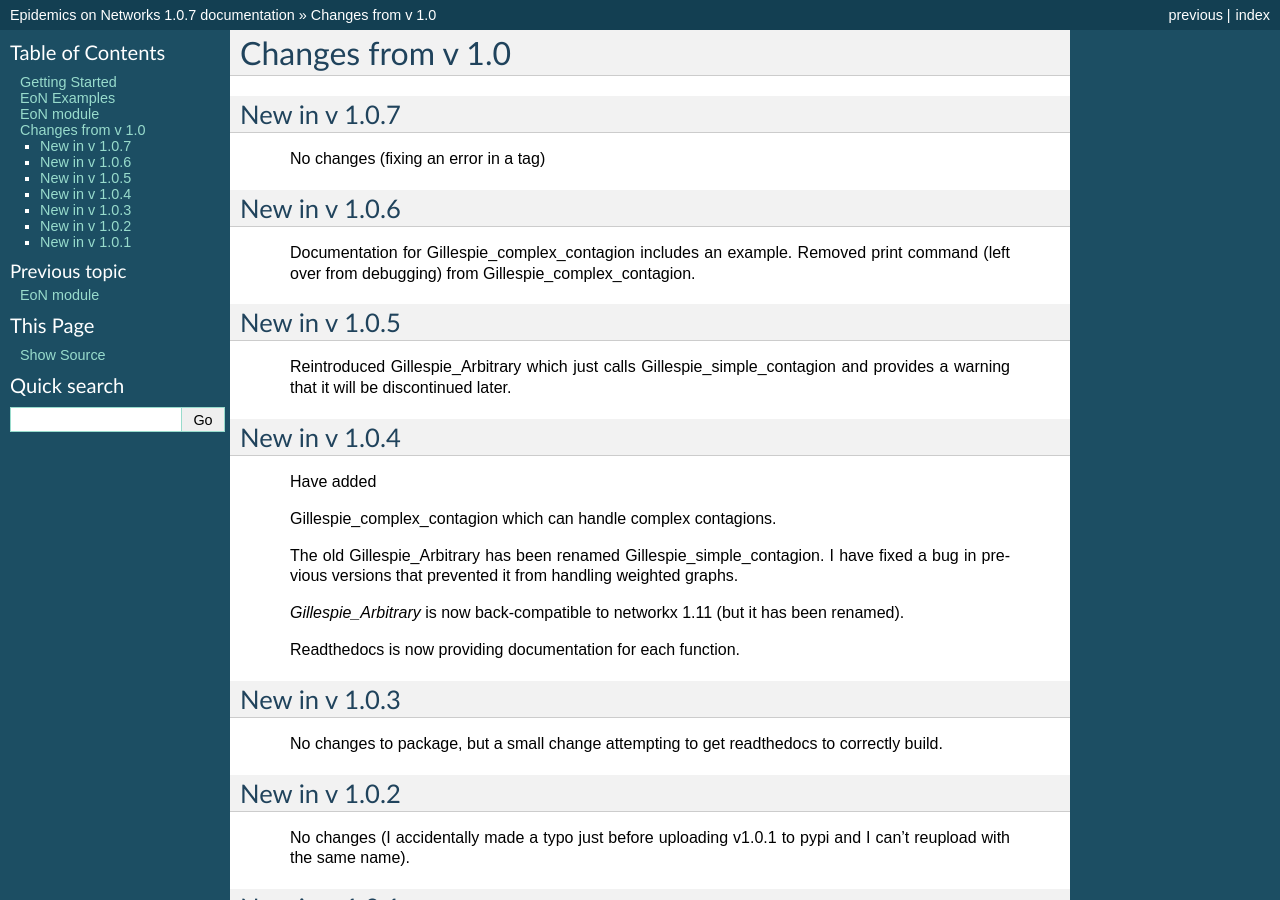
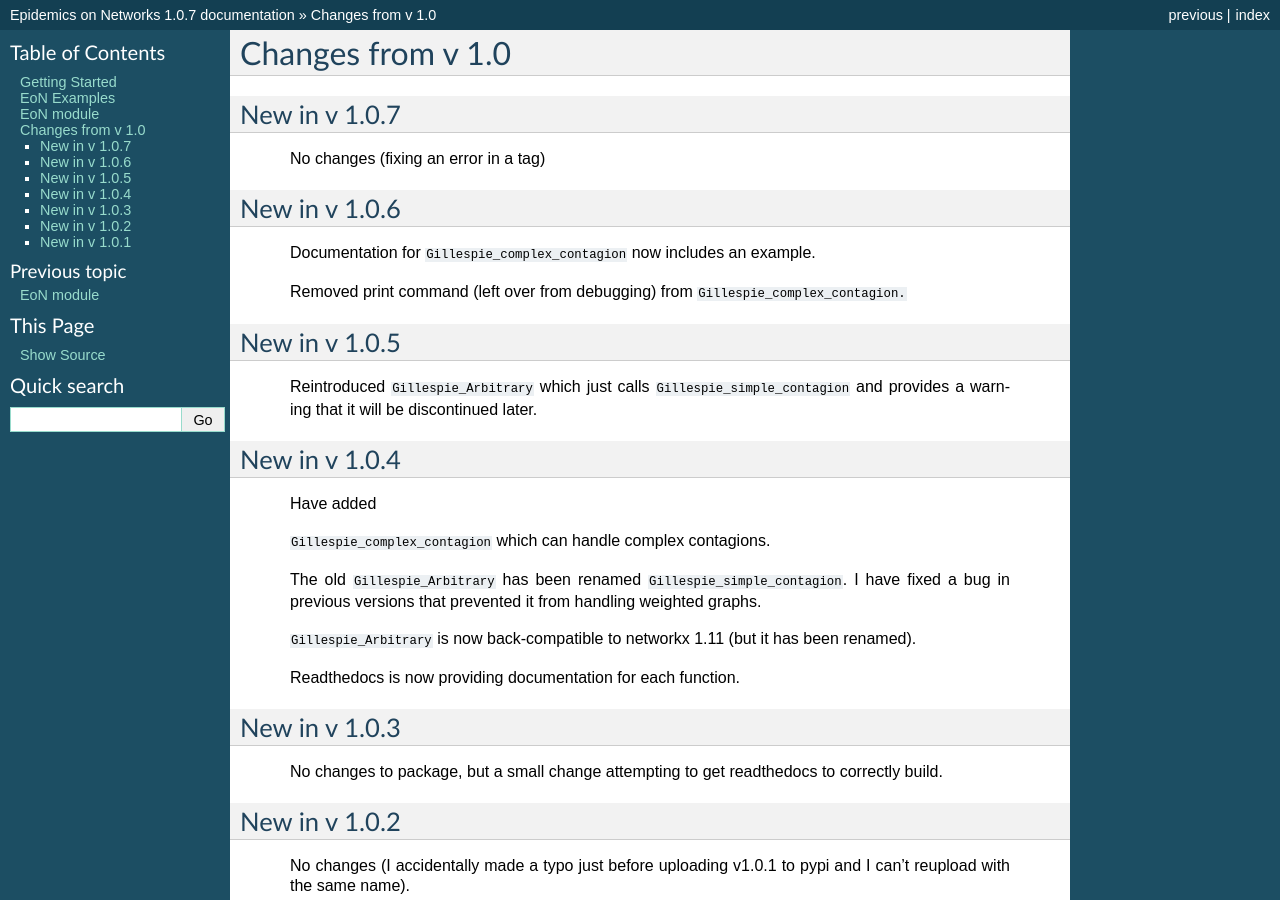
Before and after one commit to springer-math/Mathematics-of-Epidemics-on-Networks, a Sphinx documentation site: the page built from docs/Changes.rst, in a window 1280 px wide and 900 px high. Built offline with Sphinx 7.4.7, drawn with Linux system fonts in a browser that asks for light colours.

Commit message:
Updates of documentation

```diff
--- a/docs/Changes.rst
+++ b/docs/Changes.rst
@@ -9,13 +9,14 @@ New in v 1.0.7
 New in v 1.0.6
 -----------------
 
-   Documentation for Gillespie_complex_contagion includes an example.
-   Removed print command (left over from debugging) from Gillespie_complex_contagion.
+   Documentation for ``Gillespie_complex_contagion`` now includes an example.
+
+   Removed print command (left over from debugging) from ``Gillespie_complex_contagion.``
 
 New in v 1.0.5
 -----------------
 
-   Reintroduced Gillespie_Arbitrary which just calls Gillespie_simple_contagion
+   Reintroduced ``Gillespie_Arbitrary`` which just calls ``Gillespie_simple_contagion``
    and provides a warning that it will be discontinued later.
 
 
@@ -26,16 +27,16 @@ New in v 1.0.4
 
   Have added
 
-  Gillespie_complex_contagion which can handle complex contagions.
+  ``Gillespie_complex_contagion`` which can handle complex contagions.
 
-  The old Gillespie_Arbitrary has been renamed Gillespie_simple_contagion.  I
+  The old ``Gillespie_Arbitrary`` has been renamed ``Gillespie_simple_contagion``.  I
   have fixed a bug in previous versions that prevented it from handling weighted
   graphs.
 
 
 
 
-  `Gillespie_Arbitrary` is now back-compatible to networkx 1.11 (but it has
+  ``Gillespie_Arbitrary`` is now back-compatible to networkx 1.11 (but it has
   been renamed).
 
   Readthedocs is now providing documentation for each function.
@@ -62,7 +63,7 @@ New in v 1.0.1
 Returning transmission chains
 ^^^^^^^^^^^^^^^^^^^^^^^^^^^^^
 
-When simulations have `return_full_data=True`, the returned object now includes
+When simulations have ``return_full_data=True``, the returned object now includes
 information on who infected whom at each time.  This can be accessed through:
 
 `transmissions <functions/EoN.Simulation_Investigation.transmissions.html>`_
@@ -88,7 +89,7 @@ disease, and quite a few other options.  This is done using:
 
 Examples are `here <Examples.html#non-sis-sir-processes-with-gillespie-arbitrary>`_.
 
-Currently this does not accept `return_full_data=True`, and it requires that
+Currently this does not accept ``return_full_data=True``, and it requires that
 the events all occur as Poisson processes (that is, it makes sense to say
 that there is a rate at which things happen, and that rate depends on the
 status of the nodes and perhaps some property of the node or the partnership,
```
Also changed, not shown: docs/EoN.rst (+7 -1 lines), docs/GettingStarted.rst (+10 -6 lines), docs/index.rst (+8 -1 lines), docs/SIR_BA_model_vs_sim.png (added), docs/SIS_BA_model_vs_sim.png (added).
